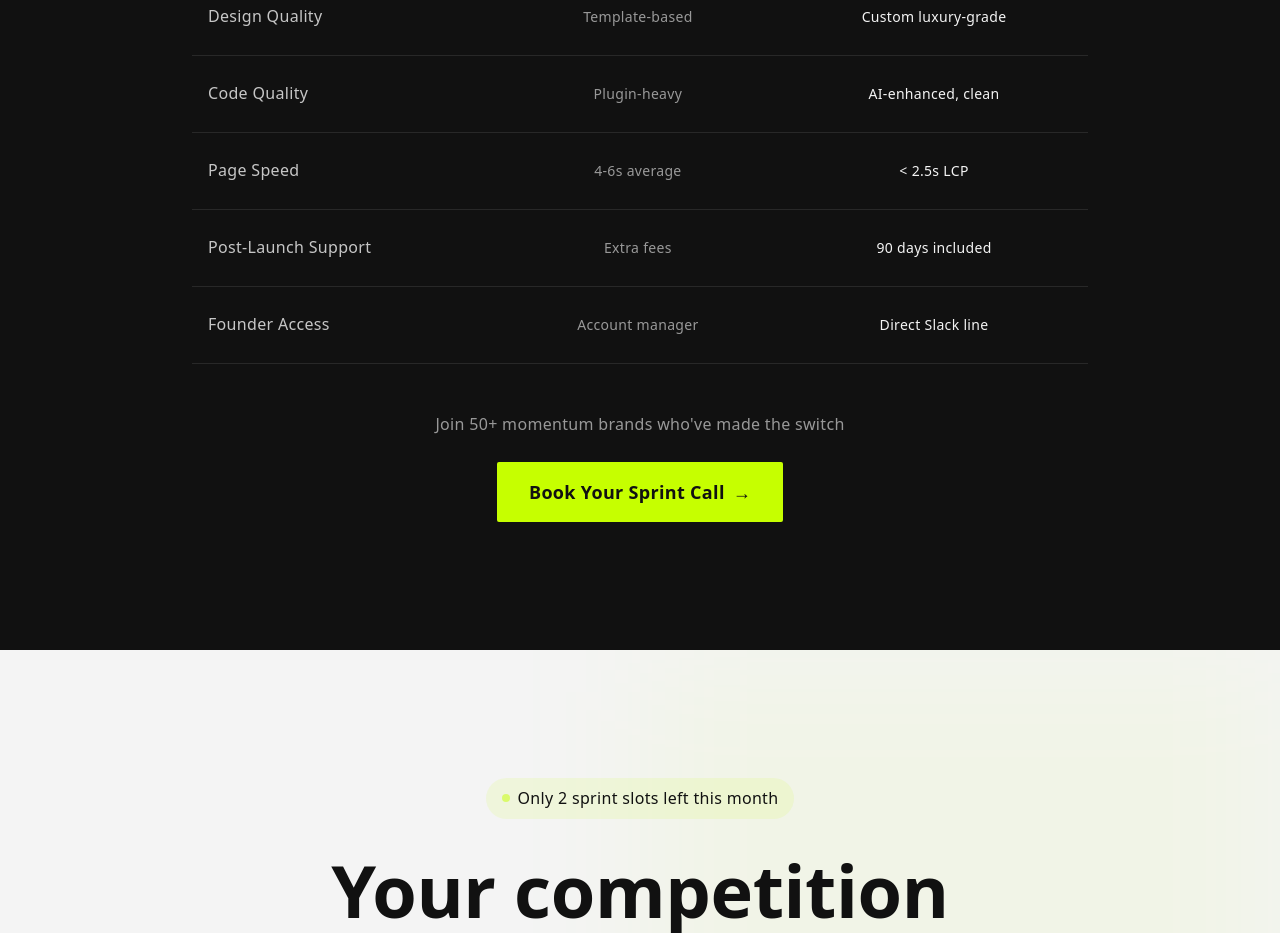
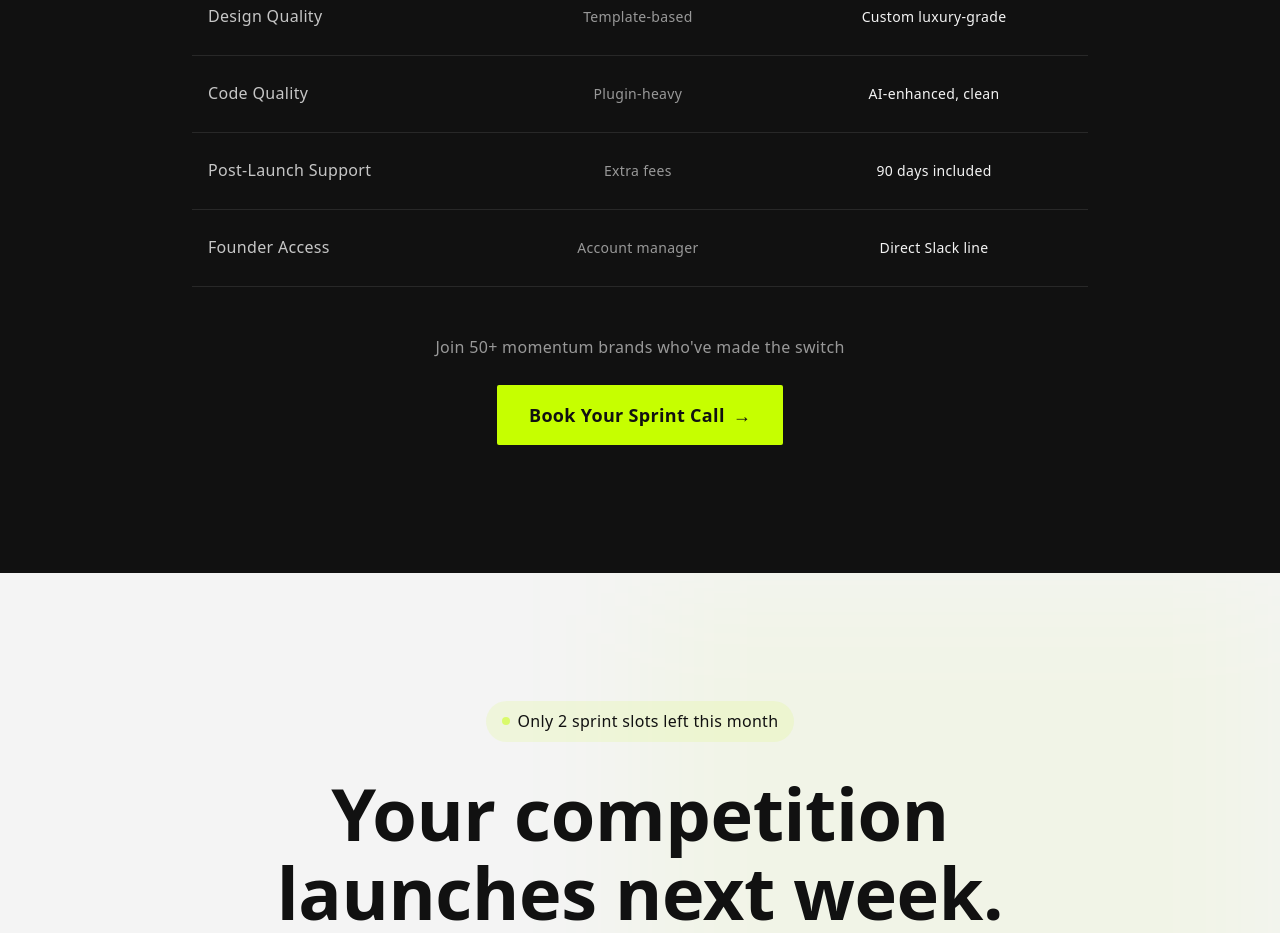
Before and after one commit to datagekko/sovira-digital, a Next.js app: page / in a window 1280 px wide. Shown: the part 5600-6533 px from the top of the page. Built offline with nearby package versions, Linux system fonts and the light colour scheme; a web font is replaced by a local one.

Commit message:
Remove page speed row from comparison table

```diff
--- a/components/ComparisonTable.tsx
+++ b/components/ComparisonTable.tsx
@@ -30,11 +30,6 @@ export default function ComparisonTable() {
       feature: 'Code Quality',
       traditional: 'Plugin-heavy',
       sovira: 'AI-enhanced, clean',
-    },
-    {
-      feature: 'Page Speed',
-      traditional: '4-6s average',
-      sovira: '< 2.5s LCP',
     },
     {
       feature: 'Post-Launch Support',
```
